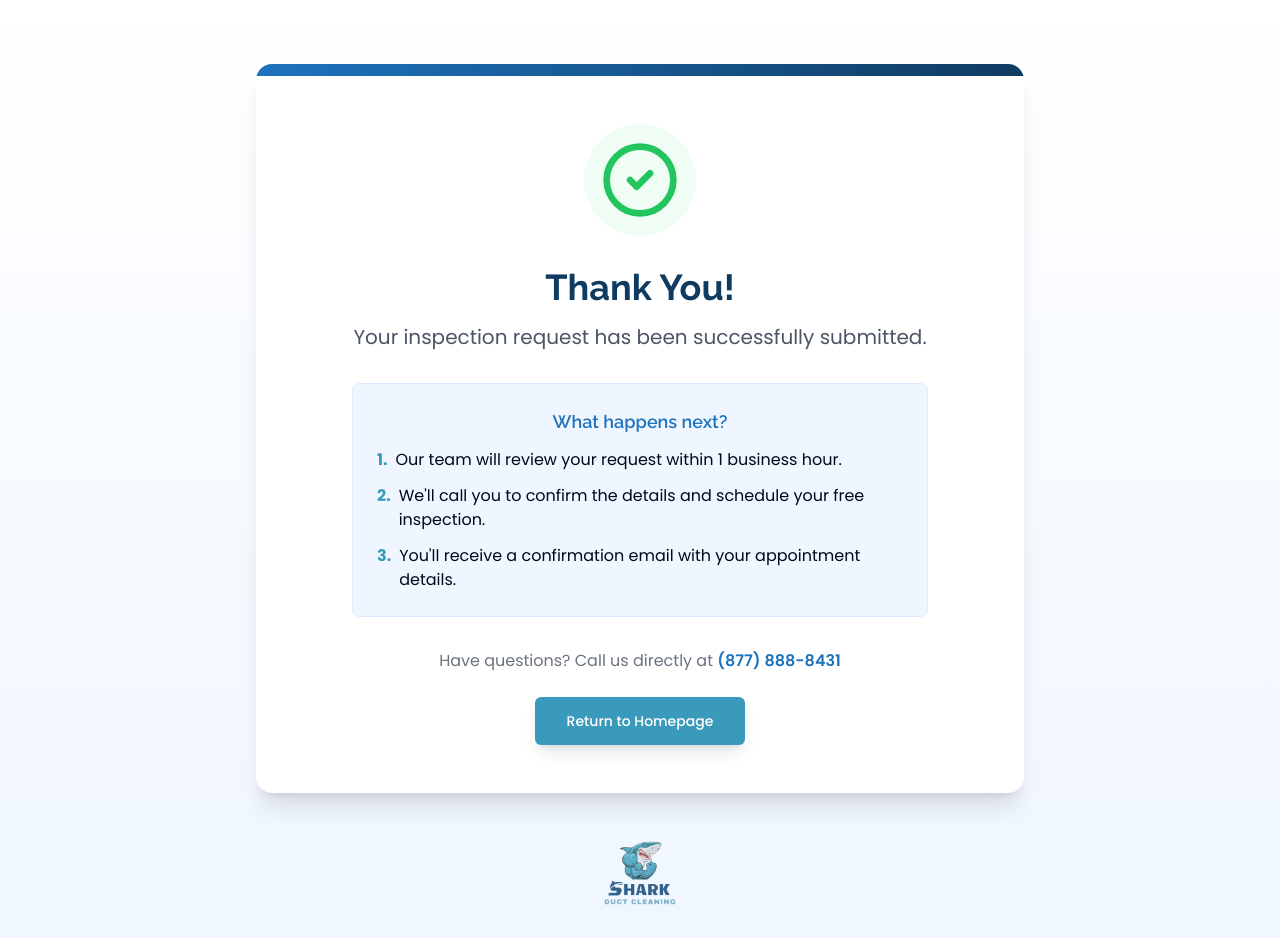
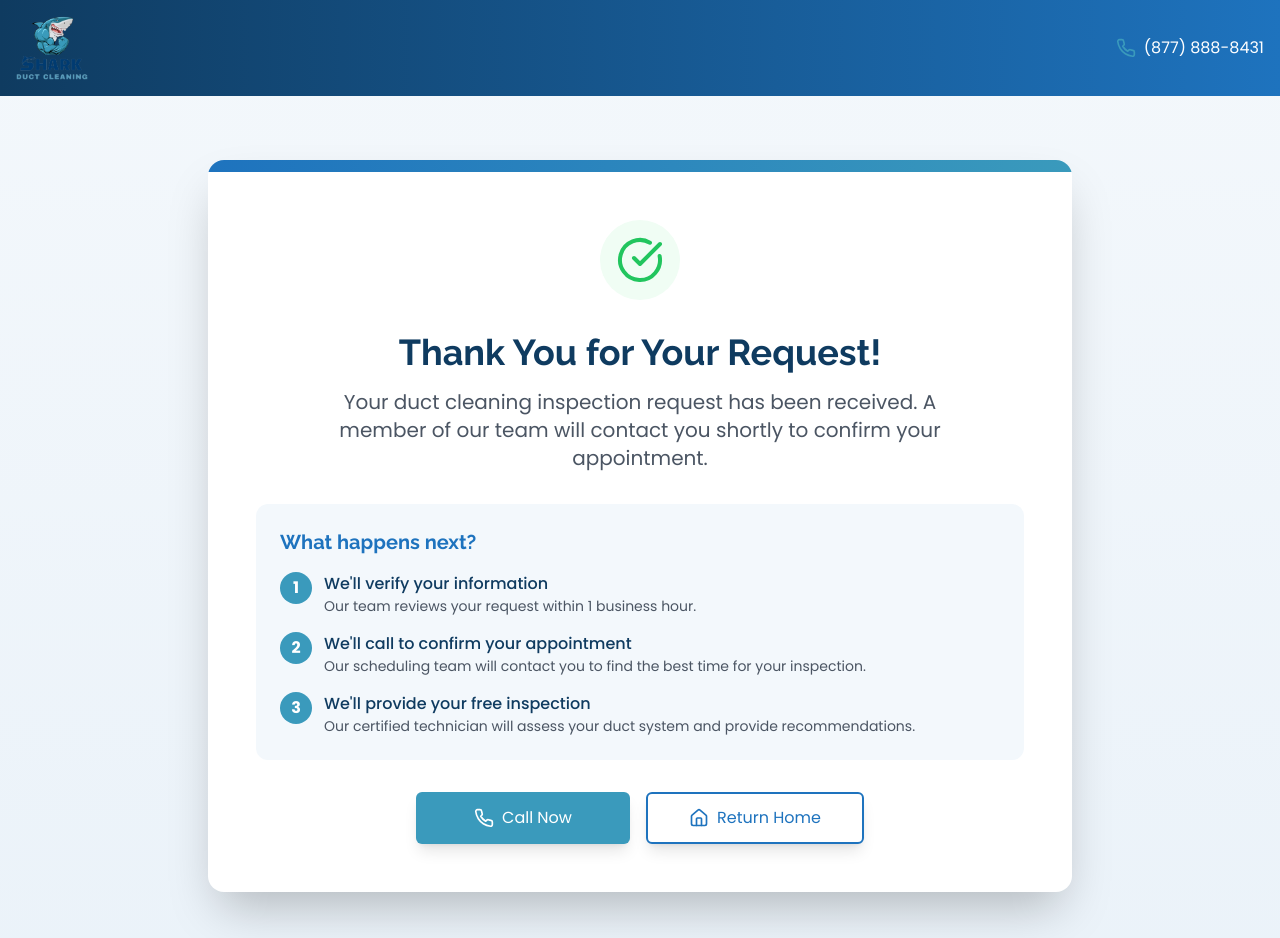
Before and after one commit to yaronhayo/sharkduct, a React (Vite) app: page /thank-you in a window 1280 px wide. Shown: the top 938 px of the page. Built offline with nearby package versions, Linux system fonts and the light colour scheme.

Commit message:
feat: Update form with field validation, custom sender domain, and redesign Thank You page

```diff
--- a/src/pages/ThankYouPage.tsx
+++ b/src/pages/ThankYouPage.tsx
@@ -1,6 +1,6 @@
 import React from 'react';
 import { motion } from 'framer-motion';
-import { CheckCircle2 } from 'lucide-react';
+import { CheckCircle, Phone, Home, ArrowRight } from 'lucide-react';
 import { Button } from '@/components/ui/button';
 import { Link } from 'react-router-dom';
 
@@ -12,7 +12,7 @@ const ThankYouPage = () => {
       opacity: 1,
       transition: {
         delayChildren: 0.3,
-        staggerChildren: 0.2
+        staggerChildren: 0.15
       }
     }
   };
@@ -22,88 +22,167 @@ const ThankYouPage = () => {
     visible: {
       y: 0,
       opacity: 1,
-      transition: { duration: 0.8, ease: [0.4, 0, 0.2, 1] }
+      transition: { duration: 0.5, ease: [0.4, 0, 0.2, 1] }
     }
   };
 
   return (
-    <div className="min-h-screen bg-gradient-to-b from-white to-blue-50 flex flex-col items-center justify-center px-4 py-16">
+    <div className="min-h-screen bg-gradient-to-b from-shark-blue/5 to-shark-blue/10 flex flex-col items-center">
+      {/* Header */}
+      <header className="w-full bg-gradient-to-r from-shark-darkBlue to-shark-blue py-4 text-white">
+        <div className="container mx-auto px-4 flex justify-center md:justify-between items-center">
+          <Link to="/" className="flex items-center">
+            <img
+              src="/uploads/afc828f1-634d-4a54-b802-cecb90b8885d.png"
+              alt="Shark Duct Cleaning"
+              className="h-12 md:h-16"
+            />
+          </Link>
+          <div className="hidden md:flex items-center">
+            <Phone className="h-5 w-5 mr-2 text-shark-accent" />
+            <a href="tel:8778888431" className="text-white hover:text-shark-accent transition-colors">
+              (877) 888-8431
+            </a>
+          </div>
+        </div>
+      </header>
+
+      <div className="flex-1 w-full max-w-4xl mx-auto px-4 py-12 md:py-16">
         <motion.div
-        className="max-w-3xl w-full bg-white rounded-2xl shadow-xl overflow-hidden"
-        initial={{ opacity: 0, y: 50 }}
+          className="bg-white rounded-2xl shadow-2xl overflow-hidden"
+          initial={{ opacity: 0, y: 30 }}
           animate={{ opacity: 1, y: 0 }}
-        transition={{ duration: 0.8, ease: [0.4, 0, 0.2, 1] }}
+          transition={{ duration: 0.5 }}
         >
-        <div className="bg-gradient-to-r from-shark-blue to-shark-darkBlue h-3"></div>
+          {/* Top colored bar */}
+          <div className="h-3 bg-gradient-to-r from-shark-blue to-shark-accent"></div>
+
+          {/* Content */}
           <div className="p-8 md:p-12">
             <motion.div
-            className="flex flex-col items-center text-center"
               variants={containerVariants}
               initial="hidden"
               animate="visible"
+              className="flex flex-col items-center"
             >
-            <motion.div variants={itemVariants} className="mb-6">
-              <div className="bg-green-50 p-4 rounded-full inline-block">
-                <CheckCircle2 className="h-20 w-20 text-green-500" />
+              {/* Success icon */}
+              <motion.div variants={itemVariants} className="mb-8">
+                <div className="w-20 h-20 bg-green-50 rounded-full flex items-center justify-center">
+                  <CheckCircle className="w-12 h-12 text-green-500" />
                 </div>
               </motion.div>
 
-            <motion.h1 variants={itemVariants} className="text-3xl md:text-4xl font-bold text-shark-darkBlue mb-4">
-              Thank You!
+              {/* Title */}
+              <motion.h1
+                variants={itemVariants}
+                className="text-3xl md:text-4xl font-bold text-shark-darkBlue mb-4 text-center"
+              >
+                Thank You for Your Request!
               </motion.h1>
 
-            <motion.p variants={itemVariants} className="text-xl text-gray-600 mb-2">
-              Your inspection request has been successfully submitted.
+              {/* Subtitle */}
+              <motion.p
+                variants={itemVariants}
+                className="text-xl text-gray-600 mb-8 text-center max-w-2xl"
+              >
+                Your duct cleaning inspection request has been received. A member of our team will contact you shortly to confirm your appointment.
               </motion.p>
 
-            <motion.div variants={itemVariants} className="bg-blue-50 border border-blue-100 rounded-lg p-6 my-6 w-full max-w-xl">
-              <h2 className="font-semibold text-shark-blue text-lg mb-3">What happens next?</h2>
-              <ul className="text-left space-y-3">
-                <li className="flex items-start">
-                  <span className="text-shark-accent font-bold mr-2">1.</span>
-                  <span>Our team will review your request within 1 business hour.</span>
-                </li>
-                <li className="flex items-start">
-                  <span className="text-shark-accent font-bold mr-2">2.</span>
-                  <span>We'll call you to confirm the details and schedule your free inspection.</span>
-                </li>
-                <li className="flex items-start">
-                  <span className="text-shark-accent font-bold mr-2">3.</span>
-                  <span>You'll receive a confirmation email with your appointment details.</span>
-                </li>
-              </ul>
+              {/* Steps */}
+              <motion.div
+                variants={itemVariants}
+                className="w-full bg-shark-blue/5 rounded-xl p-6 mb-8"
+              >
+                <h2 className="text-xl font-bold text-shark-blue mb-4">What happens next?</h2>
+                <div className="space-y-4">
+                  <div className="flex items-start">
+                    <div className="flex-shrink-0 w-8 h-8 rounded-full bg-shark-accent flex items-center justify-center text-white font-bold mr-3">
+                      1
+                    </div>
+                    <div>
+                      <p className="font-medium text-shark-darkBlue">We'll verify your information</p>
+                      <p className="text-gray-600 text-sm">Our team reviews your request within 1 business hour.</p>
+                    </div>
+                  </div>
+
+                  <div className="flex items-start">
+                    <div className="flex-shrink-0 w-8 h-8 rounded-full bg-shark-accent flex items-center justify-center text-white font-bold mr-3">
+                      2
+                    </div>
+                    <div>
+                      <p className="font-medium text-shark-darkBlue">We'll call to confirm your appointment</p>
+                      <p className="text-gray-600 text-sm">Our scheduling team will contact you to find the best time for your inspection.</p>
+                    </div>
+                  </div>
+
+                  <div className="flex items-start">
+                    <div className="flex-shrink-0 w-8 h-8 rounded-full bg-shark-accent flex items-center justify-center text-white font-bold mr-3">
+                      3
+                    </div>
+                    <div>
+                      <p className="font-medium text-shark-darkBlue">We'll provide your free inspection</p>
+                      <p className="text-gray-600 text-sm">Our certified technician will assess your duct system and provide recommendations.</p>
+                    </div>
+                  </div>
+                </div>
               </motion.div>
 
-            <motion.div variants={itemVariants} className="text-center mt-2 mb-6">
-              <p className="text-gray-500">
-                Have questions? Call us directly at <a href="tel:8778888431" className="font-semibold text-shark-blue hover:underline">(877) 888-8431</a>
-              </p>
-            </motion.div>
+              {/* CTAs */}
+              <motion.div variants={itemVariants} className="flex flex-col sm:flex-row gap-4 w-full max-w-md mx-auto">
+                <a
+                  href="tel:8778888431"
+                  className="flex-1 bg-shark-accent hover:bg-shark-darkBlue text-white py-3 px-6 rounded-md shadow-lg hover:shadow-xl transition-all duration-300 flex items-center justify-center"
+                >
+                  <Phone className="mr-2 h-5 w-5" />
+                  <span>Call Now</span>
+                </a>
 
-            <motion.div variants={itemVariants}>
-              <Link to="/">
-                <Button className="bg-shark-accent hover:bg-shark-darkBlue text-white px-8 py-6 rounded-md shadow-lg hover:shadow-xl transition-all duration-300">
-                  Return to Homepage
-                </Button>
+                <Link
+                  to="/"
+                  className="flex-1 bg-white border-2 border-shark-blue text-shark-blue hover:bg-shark-blue hover:text-white py-3 px-6 rounded-md shadow-lg hover:shadow-xl transition-all duration-300 flex items-center justify-center"
+                >
+                  <Home className="mr-2 h-5 w-5" />
+                  <span>Return Home</span>
                 </Link>
               </motion.div>
             </motion.div>
           </div>
         </motion.div>
 
-      {/* Logo at bottom */}
+        {/* Special Offer */}
         <motion.div
-        className="mt-12"
           initial={{ opacity: 0 }}
           animate={{ opacity: 1 }}
-        transition={{ delay: 1, duration: 1 }}
+          transition={{ delay: 0.8, duration: 0.6 }}
+          className="mt-12 bg-white rounded-xl shadow-lg p-6 border-l-4 border-shark-accent"
         >
-        <img
-          src="/uploads/afc828f1-634d-4a54-b802-cecb90b8885d.png"
-          alt="Shark Duct Cleaning"
-          className="h-16 opacity-80"
-        />
+          <div className="flex flex-col md:flex-row items-center justify-between gap-6">
+            <div>
+              <h3 className="text-xl font-bold text-shark-darkBlue mb-2">Need immediate assistance?</h3>
+              <p className="text-gray-600">
+                Call us at <a href="tel:8778888431" className="text-shark-accent font-bold hover:underline">(877) 888-8431</a> for priority scheduling or questions about your appointment.
+              </p>
+            </div>
+            <a
+              href="tel:8778888431"
+              className="flex-shrink-0 bg-shark-accent hover:bg-shark-darkBlue text-white py-3 px-6 rounded-md shadow transition-all duration-300 flex items-center gap-2"
+            >
+              Call Us <ArrowRight className="h-4 w-4" />
+            </a>
+          </div>
         </motion.div>
+      </div>
+
+      {/* Footer */}
+      <footer className="w-full bg-shark-darkBlue text-white py-8">
+        <div className="container mx-auto px-4 text-center">
+          <p>© {new Date().getFullYear()} Shark Duct Cleaning. All rights reserved.</p>
+          <div className="mt-4 flex justify-center space-x-6">
+            <Link to="/privacy-policy" className="text-white/70 hover:text-white text-sm">Privacy Policy</Link>
+            <Link to="/terms-of-service" className="text-white/70 hover:text-white text-sm">Terms of Service</Link>
+          </div>
+        </div>
+      </footer>
     </div>
   );
 };
```
Also changed, not shown: src/components/hero/HeroForm.tsx (+128 -22 lines). Lines whose indentation alone changed are shown as unchanged.
